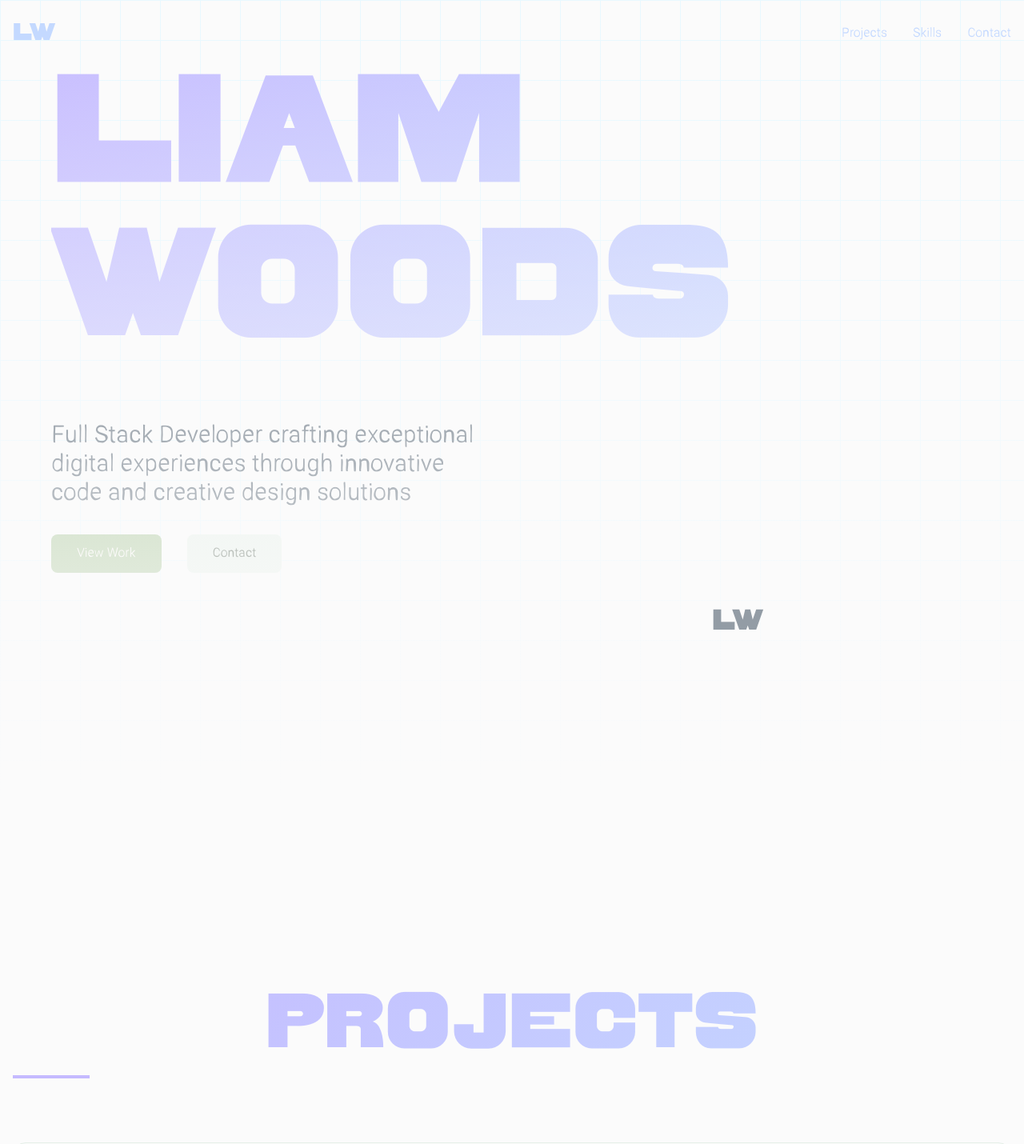
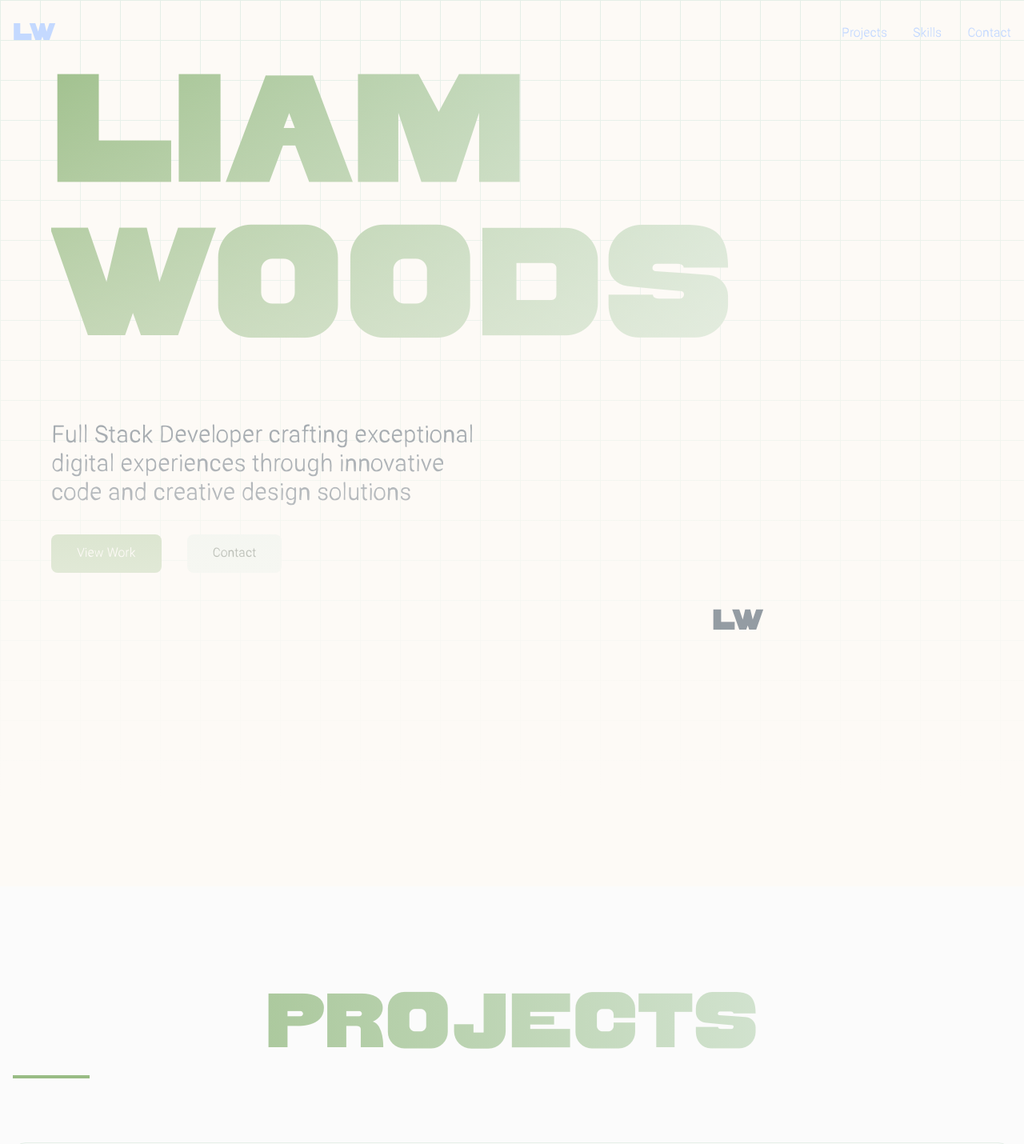
Before and after one commit to Liam-Woods-8/portfolio-2025, a Next.js app: page / in a window 1280 px wide. Shown: the top 1430 px of the page at 80% size. Built offline with nearby package versions, Linux system fonts and the light colour scheme.

Commit message:
Replace purple color scheme with forest green theme

```diff
--- a/src/app/globals.css
+++ b/src/app/globals.css
@@ -107,78 +107,97 @@
   }
 
   .font-romana-light {
-    font-family: 'Romana Light', serif;
+    font-family: 'Ramona Light', serif;
   }
 
   .form-input {
-    @apply w-full px-6 py-4 bg-light-blue/20 border-2 border-transparent rounded-lg font-romana-light transition-all duration-300 focus:outline-none focus:border-purple/50 focus:bg-light-blue/30;
+    @apply w-full px-6 py-4 border-2 border-transparent rounded-lg font-romana-light transition-all duration-300 focus:outline-none;
+    background-color: var(--sage);
+    opacity: 0.2;
+  }
+
+  .form-input:focus {
+    border-color: var(--forest);
+    background-color: var(--sage);
+    opacity: 0.3;
   }
 
   .form-label {
-    @apply block mb-2 text-lg text-text/90 font-romana-light;
+    @apply block mb-2 text-lg font-romana-light;
+    color: rgba(44, 62, 45, 0.9); /* var(--text) with 0.9 opacity */
   }
 
   .form-group {
     @apply relative mb-6;
-    &:hover .form-label {
-      @apply text-purple;
   }
+
+  .form-group:hover .form-label {
+    color: var(--forest);
   }
 
   .form-submit {
-    @apply w-full px-8 py-4 bg-gradient-to-r from-mid-blue to-purple text-base font-romana-light transition-all duration-300 rounded-lg transform hover:-translate-y-1 hover:shadow-lg hover:from-purple hover:to-mid-blue;
+    @apply w-full px-8 py-4 font-romana-light transition-all duration-300 rounded-lg transform hover:-translate-y-1 hover:shadow-lg;
+    background: linear-gradient(to right, var(--sage), var(--forest));
+    color: var(--base);
+  }
+
+  .form-submit:hover {
+    background: linear-gradient(to right, var(--forest), var(--sage));
   }
 
   .section-title {
     @apply font-sao-torpes text-6xl md:text-7xl lg:text-8xl mb-16 relative;
-    &::after {
-      content: '';
-      @apply absolute -bottom-4 left-0 w-24 h-1 bg-purple transition-all duration-300;
-    }
-    &:hover::after {
-      @apply bg-mid-blue;
-    }
   }
 
-  .text-gradient {
-    background: linear-gradient(135deg, theme('colors.purple'), theme('colors.mid-blue'));
-    @apply bg-clip-text text-transparent;
+  .section-title::after {
+    content: '';
+    @apply absolute -bottom-4 left-0 w-24 h-1 transition-all duration-300;
+    background-color: var(--forest);
+  }
+
+  .section-title:hover::after {
+    background-color: var(--sage);
   }
 
   .glass-effect {
-    @apply bg-light-blue/10 backdrop-blur-sm rounded-2xl;
-    border-left: 2px solid theme('colors.purple');
-    box-shadow: 0 8px 32px 0 rgba(31, 38, 135, 0.07);
+    @apply backdrop-blur-sm rounded-2xl;
+    background-color: rgba(228, 239, 231, 0.1); /* var(--sage) with 0.1 opacity */
+    border-left: 2px solid var(--forest);
+    box-shadow: 0 8px 32px 0 rgba(44, 62, 45, 0.07); /* var(--text) with 0.07 opacity */
   }
 
   .geometric-pattern {
-    @apply bg-base relative;
+    @apply relative;
+    background-color: var(--base);
     background-image:
-      linear-gradient(theme('colors.light-blue') 1px, transparent 1px),
-      linear-gradient(90deg, theme('colors.light-blue') 1px, transparent 1px);
+      linear-gradient(var(--sage) 1px, transparent 1px),
+      linear-gradient(90deg, var(--sage) 1px, transparent 1px);
     background-size: 50px 50px;
+  }
 
-    &::before {
+  .geometric-pattern::before {
     content: '';
     @apply absolute inset-0;
-      background: linear-gradient(to bottom, transparent, theme('colors.base') 90%);
+    background: linear-gradient(to bottom, transparent, var(--base) 90%);
     pointer-events: none;
-    }
   }
 
   .hover-reveal {
     @apply relative overflow-hidden font-romana-light;
-    &::after {
+  }
+
+  .hover-reveal::after {
     content: '';
-      @apply absolute bottom-0 left-0 w-full h-0.5 bg-purple;
+    @apply absolute bottom-0 left-0 w-full h-0.5;
+    background-color: var(--forest);
     transform: scaleX(0);
     transform-origin: right;
     transition: transform 0.3s ease;
   }
-    &:hover::after {
+
+  .hover-reveal:hover::after {
     transform: scaleX(1);
     transform-origin: left;
-    }
   }
 }
 
@@ -196,17 +215,18 @@
 
 .loading {
   @apply relative overflow-hidden;
-  &::after {
+}
+
+.loading::after {
   content: '';
   @apply absolute inset-0;
   background: linear-gradient(90deg,
     transparent 0%,
-      theme('colors.light-blue') 50%,
+    var(--sage) 50%,
     transparent 100%
   );
   transform: translateX(-100%);
   animation: loading 1.5s infinite;
-  }
 }
 
 @keyframes loading {
```
Lines whose indentation alone changed are shown as unchanged.
